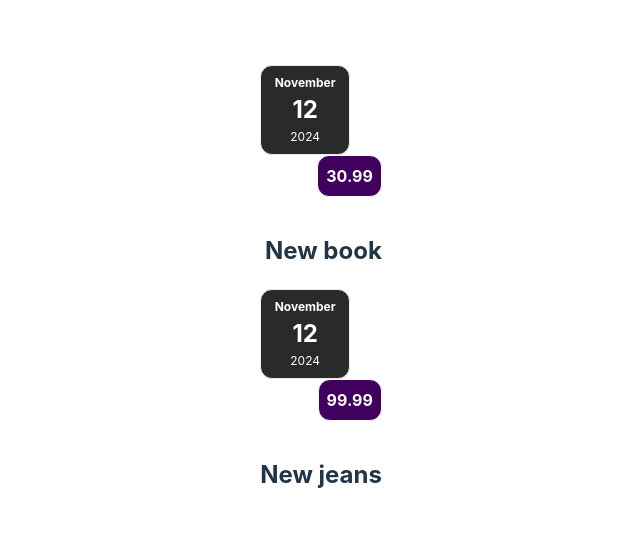
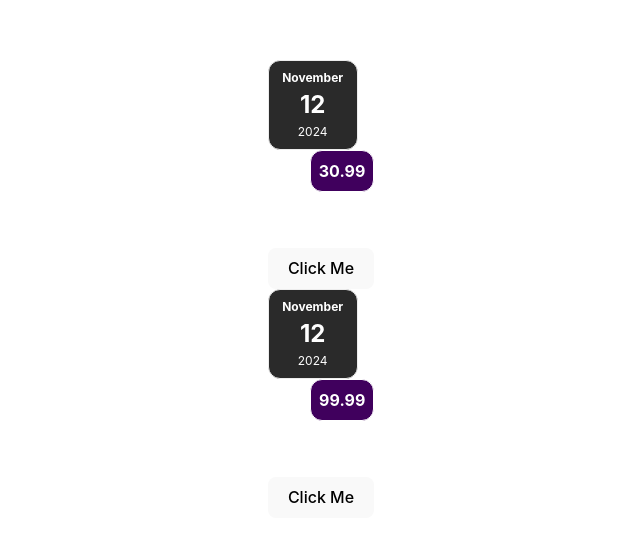
Before and after one commit to GreenBean0303/REACT, a React (Vite) app in the folder React/: page / in a window 1280 px wide. Shown: the part 111-652 px from the top of the page, without its empty margins (319-959 px from the left). Built offline with nearby package versions, Linux system fonts and the light colour scheme.

Commit message:
New 10. Sündmuste töötlus komponentides

```diff
--- a/React/src/components/Expenses/ExpenseItem.jsx
+++ b/React/src/components/Expenses/ExpenseItem.jsx
@@ -1,15 +1,28 @@
 import ExpenseDate from './ExpenseDate.jsx';
 import Card from '../UI/Card.jsx';
 import './ExpenseItem.css';
+import {useState} from 'react';
+
+
 
 const ExpenseItem = (props) => {
-    return (
+    const [title, setTitle] = useState(props.data.title)
+
+    const clickHandler = () => {
+        console.log("Clicked!")
+        setTitle(`Update by click ${title}`)
+        console.log(title)
+
+    }
+
+    return(
         <Card className="expense-item">
             <ExpenseDate date={props.data.date} />
             <div className="expense-item_description">
-                <h2>{props.data.item}</h2>
+                <h2>{props.data.title}</h2>
                 <div className="expense-item_price">{props.data.price}</div>
             </div>
+            <button onClick={clickHandler}>Click Me</button>
         </Card>
     );
 }
```
